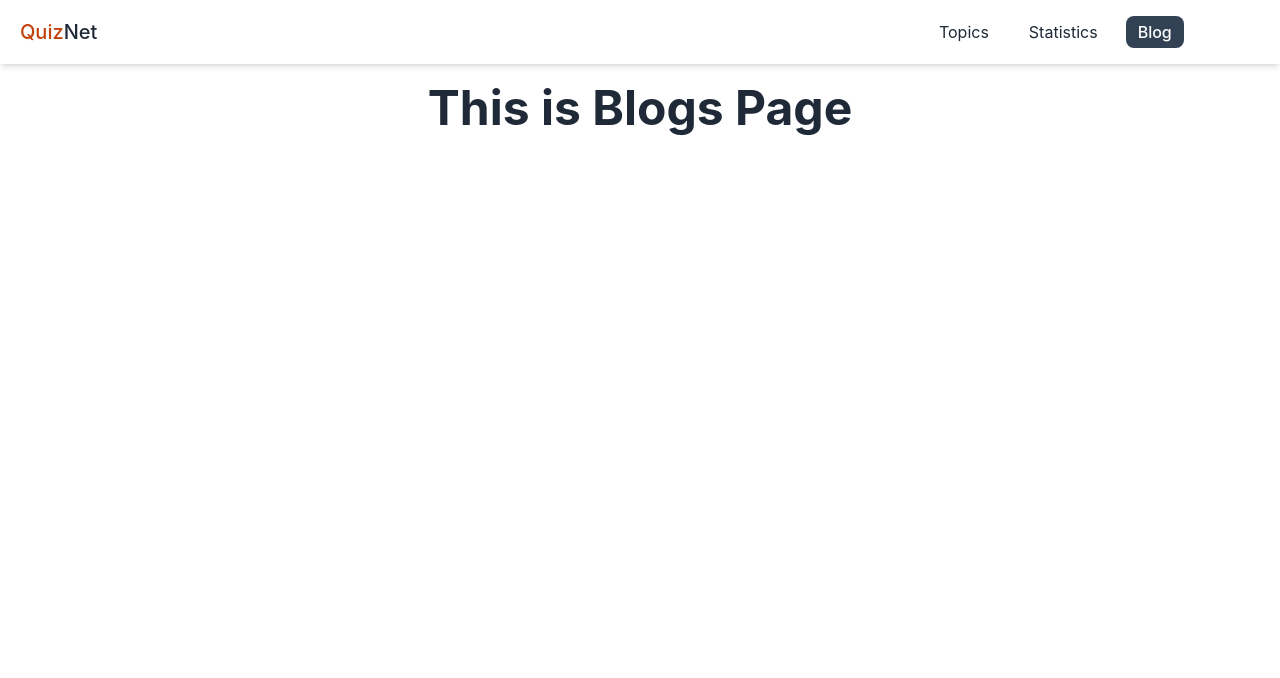
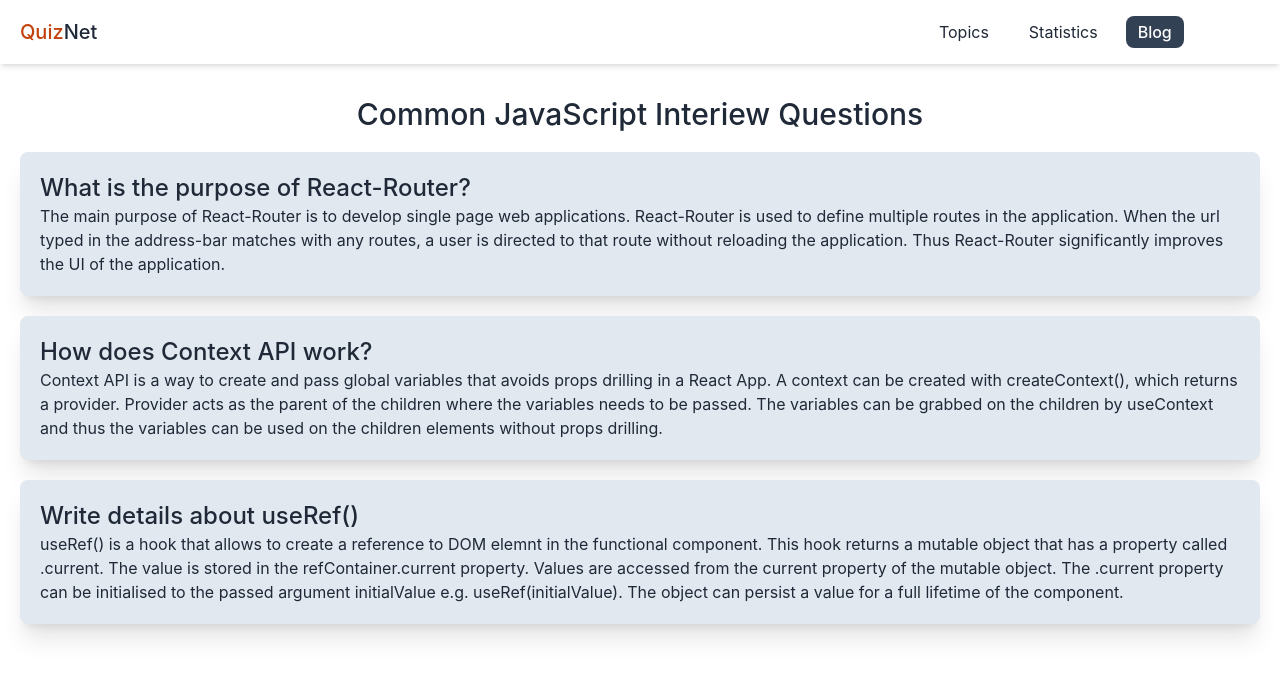
Before and after one commit to 0xkabir/quiznet, a React (Create React App) app: page /blog in a window 1280 px wide. Shown: the top 678 px of the page. Built offline with nearby package versions, Linux system fonts and the light colour scheme.

Commit message:
added blog questions and answers

```diff
--- /dev/null
+++ b/public/blogs.json
@@ -0,0 +1,14 @@
+[
+    {
+        "question":"What is the purpose of React-Router?",
+        "answer":"The main purpose of React-Router is to develop single page web applications. React-Router is used to define multiple routes in the application. When the url typed in the address-bar matches with any routes, a user is directed to that route without reloading the application. Thus React-Router significantly improves the UI of the application."
+    },
+    {
+        "question":"How does Context API work?",
+        "answer": "Context API is a way to create and pass global variables that avoids props drilling in a React App. A context can be created with createContext(), which returns a provider. Provider acts as the parent of the children where the variables needs to be passed. The variables can be grabbed on the children by useContext and thus the variables can be used on the children elements without props drilling."
+    },
+    {
+        "question":"Write details about useRef()",
+        "answer":"useRef() is a hook that allows to create a reference to DOM elemnt in the functional component. This hook returns a mutable object that has a property called .current. The value is stored in the refContainer.current property. Values are accessed from the current property of the mutable object. The .current property can be initialised to the passed argument initialValue e.g. useRef(initialValue). The object can persist a value for a full lifetime of the component."
+    }
+]
--- a/src/App.js
+++ b/src/App.js
@@ -13,7 +13,7 @@ function App() {
       {path:'/', element:<Topics></Topics>, loader: ()=>fetch('https://openapi.programming-hero.com/api/quiz')},
       {path:'/topics', element:<Topics></Topics> , loader: ()=>fetch('https://openapi.programming-hero.com/api/quiz')},
       {path:'/statistics', element:<Statistics></Statistics>, loader: ()=>fetch('https://openapi.programming-hero.com/api/quiz')},
-      {path:'/blog', element:<Blog></Blog>},
+      {path:'/blog', element:<Blog></Blog>, loader: ()=>fetch('blogs.json')},
       {path:'/quiz/:id', element:<Quiz></Quiz>, loader: ({params})=>fetch(`https://openapi.programming-hero.com/api/quiz/${params.id}`)},
       {path:'*', element:<Error></Error>}
     ]}
--- a/src/components/Blog/Blog.js
+++ b/src/components/Blog/Blog.js
@@ -1,9 +1,13 @@
 import React from 'react';
+import { useLoaderData } from 'react-router-dom';
+import SingleBlog from '../SingleBlog/SingleBlog';
 
 const Blog = () => {
+    const blogs = useLoaderData()
     return (
-        <div>
-            <h1 className='text-5xl font-bold text-center my-5'>This is Blogs Page</h1>
+        <div className='mt-8'>
+            <h1 className='text-3xl text-center font-medium'>Common JavaScript Interiew Questions</h1>
+            {blogs.map((blog, index) => <SingleBlog key={index} blog={blog}></SingleBlog>)}
         </div>
     );
 };
--- a/src/components/ResultBarChart/ResultBarChart.js
+++ b/src/components/ResultBarChart/ResultBarChart.js
@@ -12,7 +12,7 @@ const ResultBarChart = () => {
                 <YAxis />
                 <Tooltip cursor={false}/>
             </BarChart>
-            </ResponsiveContainer>
+        </ResponsiveContainer>
     );
 };
 
--- /dev/null
+++ b/src/components/SingleBlog/SingleBlog.js
@@ -0,0 +1,13 @@
+import React from 'react';
+
+const SingleBlog = ({blog}) => {
+    const {question, answer} = blog
+    return (
+        <div className='p-5 bg-slate-200 m-5 rounded-lg shadow-xl'>
+            <h2 className='text-2xl font-medium'>{question}</h2>
+            <p className='text-lg lg:text-base'>{answer}</p>
+        </div>
+    );
+};
+
+export default SingleBlog;
```
